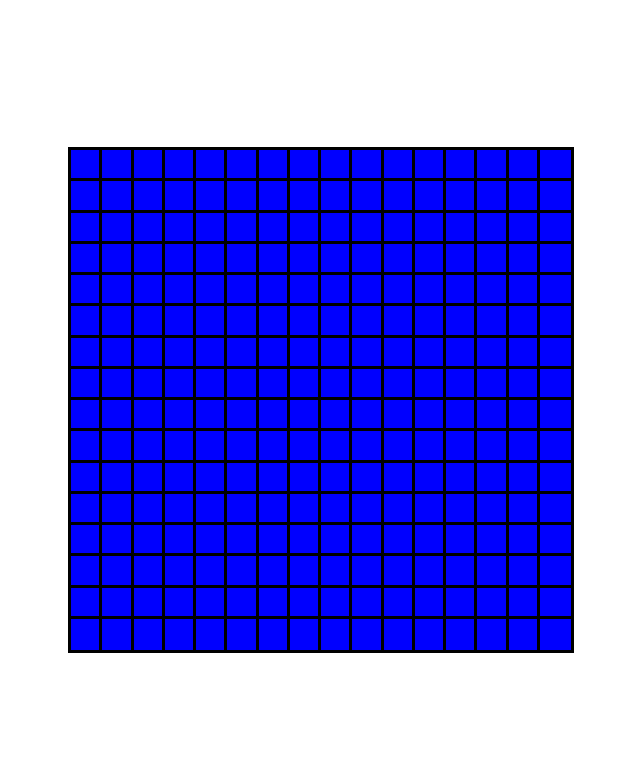
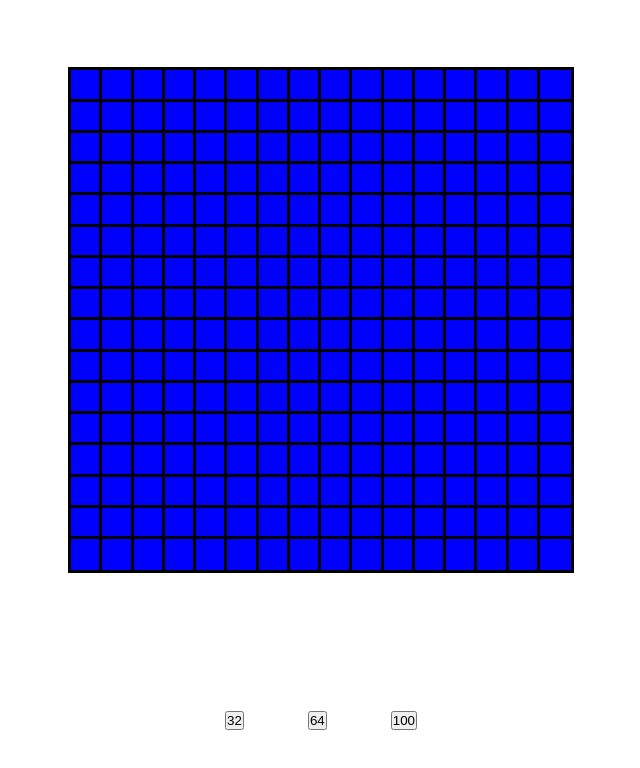
Before and after one commit to ryanortizwilliams/odin-etch-a-sketch, a plain HTML site: page index.html in a window 1280 px wide. Shown: the whole page, without its empty margins (319-959 px from the left). Drawn offline with Linux system fonts and the light colour scheme.

Commit message:
Add buttons and styling for buttons

```diff
--- a/index.html
+++ b/index.html
@@ -9,8 +9,20 @@
     <script src="main.js" defer></script>
 </head>
 <body>
-    <div class="flex-container">
-        <div id="canvas"></div>
+    <div class="page-container">
+        <div class="flex-container">
+            <div id="canvas"></div>
+        </div>
+
+        <div class="flex-container">
+            <div class="button-container">
+                <button id="size-32" class="size-btn">32</button>
+                <button id="size-64" class="size-btn">64</button>
+                <button id="size-100" class="size-btn">100</button>
+            </div>
+
+        </div>
     </div>
+
 </body>
 </html>
--- a/main.js
+++ b/main.js
@@ -4,7 +4,11 @@ let divTotal = divsPerRow * divsPerRow;
 let boxSize = 100/divsPerRow;
 const canvas = document.querySelector('#canvas');
 
+// TODO: Write function to change number of buttons
+// add buttons and assign to functions
 
+//creates the canvas
+function createCanvas(){
     for (i=0; i < divTotal; i++) {
         const canvas_div = document.createElement('div');
         canvas_div.style.backgroundColor = 'blue';
@@ -20,3 +24,11 @@ for (i=0; i < divTotal; i++) {
         })
          canvas.appendChild(canvas_div);
       }
+}
+
+//functions
+//change number of squares
+
+
+
+createCanvas()
--- a/styles.css
+++ b/styles.css
@@ -3,12 +3,24 @@
     margin: 0;
   }
 
-  .flex-container {
+  .page-container{
     width: auto;
     height: 100vh;
     display: flex;
+    flex-wrap: wrap;
     justify-content: center;
     align-items: center;
+  }
+
+  .flex-container {
+    /* width: auto;
+    height: 100vh; */
+    width: 100%;
+    display: flex;
+    flex-wrap: wrap;
+    justify-content: center;
+    align-items: center;
+    flex: 0 0 100%;
   }
 
   #canvas {
@@ -23,3 +35,9 @@
     outline: 3px solid black;
     outline-offset: -3x;
   }
+
+  .button-container{
+    display: flex;
+    width: 20%;
+    justify-content: space-around;
+  }
```
Lines whose indentation alone changed are shown as unchanged.
